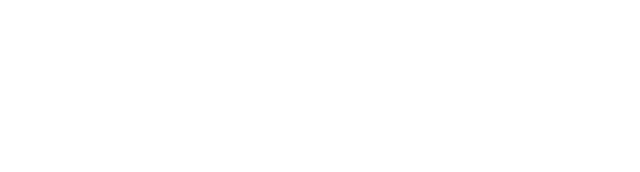
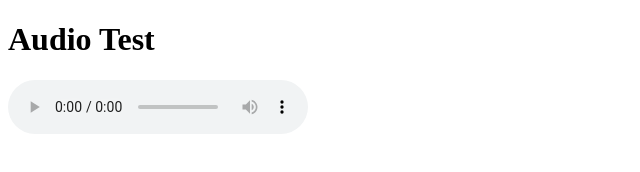
Before and after one commit to AMSOURI/Yaquts, a plain HTML site: page index.html in a window 1280 px wide. Shown: the whole page, without its empty margins (0-640 px from the left). Drawn offline with Linux system fonts and the light colour scheme.

Commit message:
Update index.html

```diff
--- a/index.html
+++ b/index.html
@@ -2,12 +2,14 @@
 <html lang="en">
 <head>
     <meta charset="UTF-8">
-    <meta name="viewport" content="width=device-width, initial-scale=1.0">
+    <meta name="viewport"
+        content="width=device-width, initial-scale=1.0">
     <title>Audio Autoplay</title>
 </head>
 <body>
-    <audio autoplay>
-        <source src="https://raw.githubusercontent.com/AMSOURI/Yaquts/main/version%205%20mp3.mp3" type="audio/mpeg">
+    <h1>Audio Test</h1>
+    <audio autoplay controls>
+        <source src="audio.mp3" type="audio/mpeg">
         Your browser does not support the audio element.
     </audio>
 </body>
```
